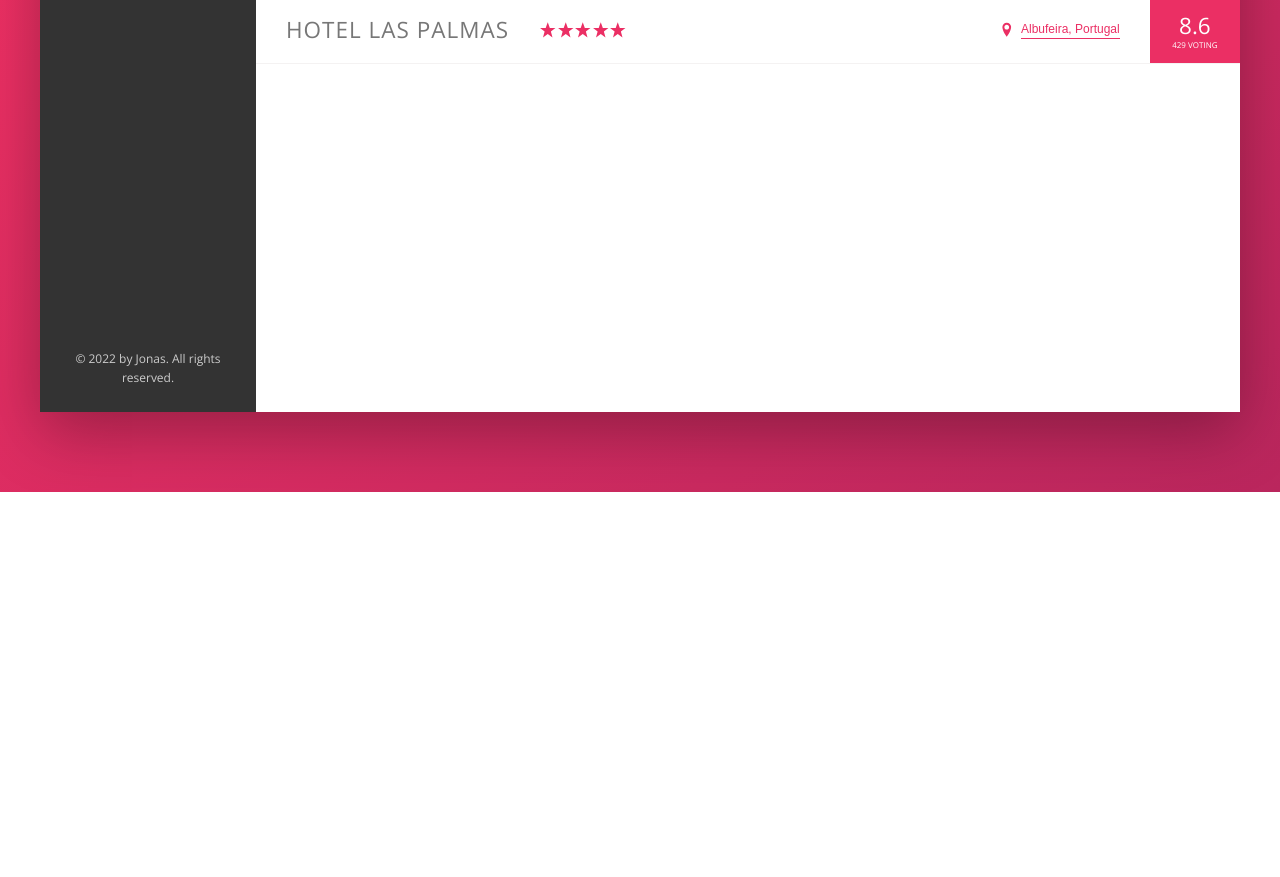
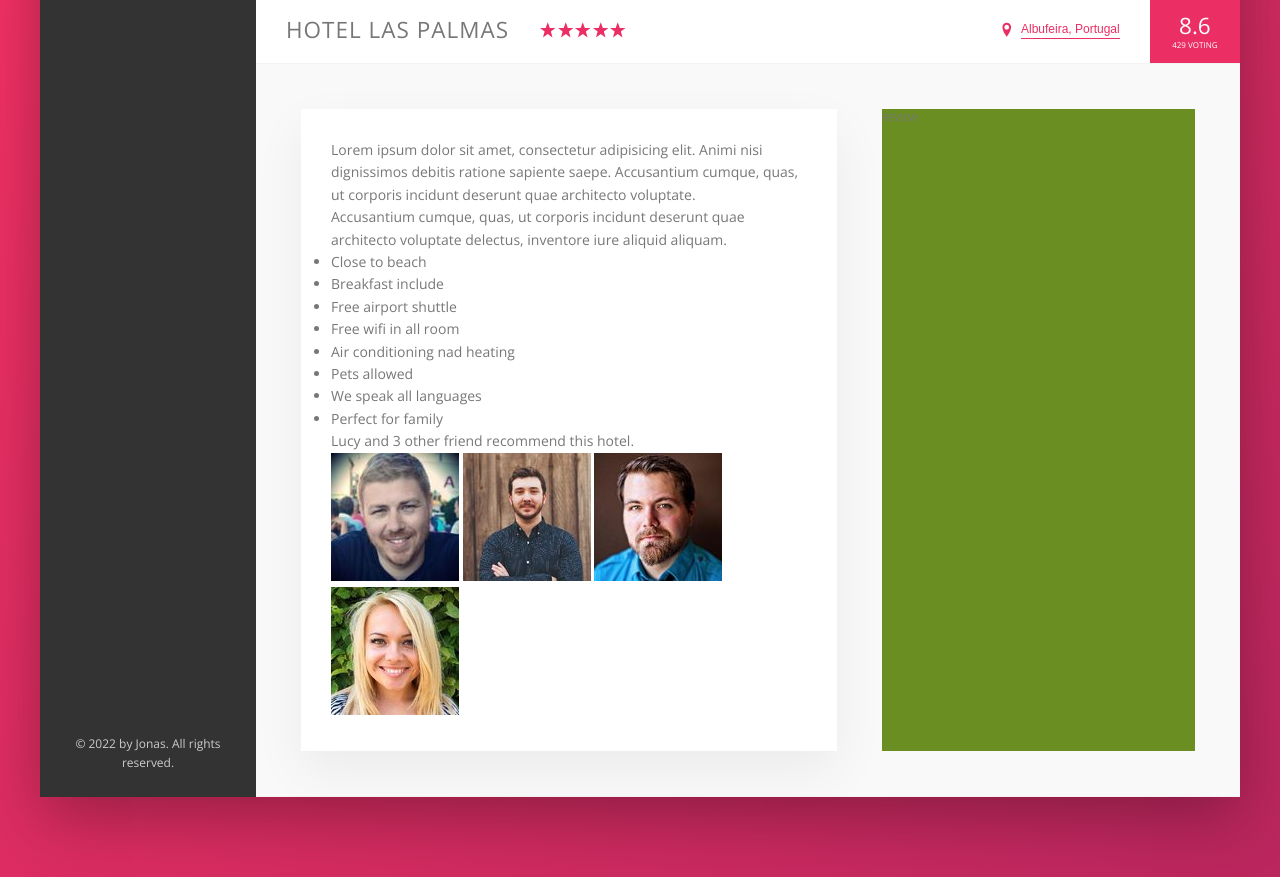
Before and after one commit to boston-terrier-kirin/jonas-css-advanced, a website: page trillo/index.html in a window 1280 px wide. Shown: the part 538-1415 px from the top of the page. Before the commit the page ends 1030 px from the top, so only its background shows below. Drawn offline with nearby package versions, Linux system fonts and the light colour scheme.

Commit message:
trillo/82

```diff
--- a/trillo/index.html
+++ b/trillo/index.html
@@ -141,6 +141,44 @@
               <div class="overview__rating-count">429 voting</div>
             </div>
           </div>
+
+          <div class="detail">
+            <div class="description">
+              <p class="paragraph">
+                Lorem ipsum dolor sit amet, consectetur adipisicing elit. Animi
+                nisi dignissimos debitis ratione sapiente saepe. Accusantium
+                cumque, quas, ut corporis incidunt deserunt quae architecto
+                voluptate.
+              </p>
+              <p class="paragraph">
+                Accusantium cumque, quas, ut corporis incidunt deserunt quae architecto voluptate delectus, inventore iure aliquid aliquam.
+                </p>
+              </p>
+              <ul class="list">
+                <li class="list_item">Close to beach</li>
+                <li class="list_item">Breakfast include</li>
+                <li class="list_item">Free airport shuttle</li>
+                <li class="list_item">Free wifi in all room</li>
+                <li class="list_item">Air conditioning nad heating</li>
+                <li class="list_item">Pets allowed</li>
+                <li class="list_item">We speak all languages</li>
+                <li class="list_item">Perfect for family</li>
+              </ul>
+              <div class="recommend">
+                <p class="recommend__count">
+                  Lucy and 3 other friend recommend this hotel.
+                </p>
+                <div class="recommend__friends">
+                  <img src="img/user-3.jpg" alt="friend-1" class="recommend__photo">
+                  <img src="img/user-4.jpg" alt="friend-2" class="recommend__photo">
+                  <img src="img/user-5.jpg" alt="friend-3" class="recommend__photo">
+                  <img src="img/user-6.jpg" alt="friend-4" class="recommend__photo">
+                </div>
+              </div>
+            </div>
+
+            <div class="user-reviews">REVIEW</div>
+          </div>
         </main>
       </div>
     </div>
--- a/trillo/sass/_base.scss
+++ b/trillo/sass/_base.scss
@@ -30,6 +30,7 @@ Grey dark 3: #999
   --color-grey-dark-3: #999;
 
   --shadow-dark: 0 2rem 6rem rgba(0, 0, 0, 0.3);
+  --shedow-light: 0 2rem 5rem rgba(0, 0, 0, 0.06);
 }
 
 * {
--- a/trillo/sass/_layout.scss
+++ b/trillo/sass/_layout.scss
@@ -40,8 +40,34 @@
 
 .hotel-view {
   background-color: #fff;
-  height: 80rem;
 
   // flex-grow: 1 で、余ったスペース全部になる。
   flex: 1;
 }
+
+.detail {
+  padding: 4.5rem;
+  background-color: var(--color-grey-light-1);
+  border-bottom: 1px solid var(--color-grey-light-2);
+
+  // description と user-reviews のflex。
+  display: flex;
+}
+
+.description {
+  font-size: 1.4rem;
+  background-color: #fff;
+  box-shadow: var(--shedow-light);
+  padding: 3rem;
+  margin-right: 4.5rem;
+
+  // grow/shrink/bases
+  flex: 0 0 60%;
+}
+
+.user-reviews {
+  background-color: olivedrab;
+
+  // flex-grow: 1 で、余ったスペース全部になる。
+  flex: 1;
+}
```
Also changed, not shown: trillo/css/style.css.
